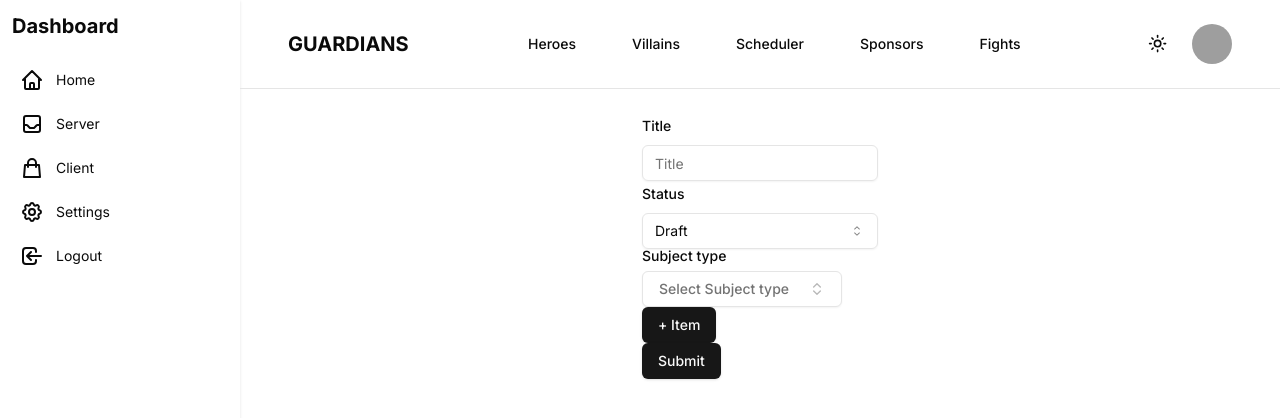
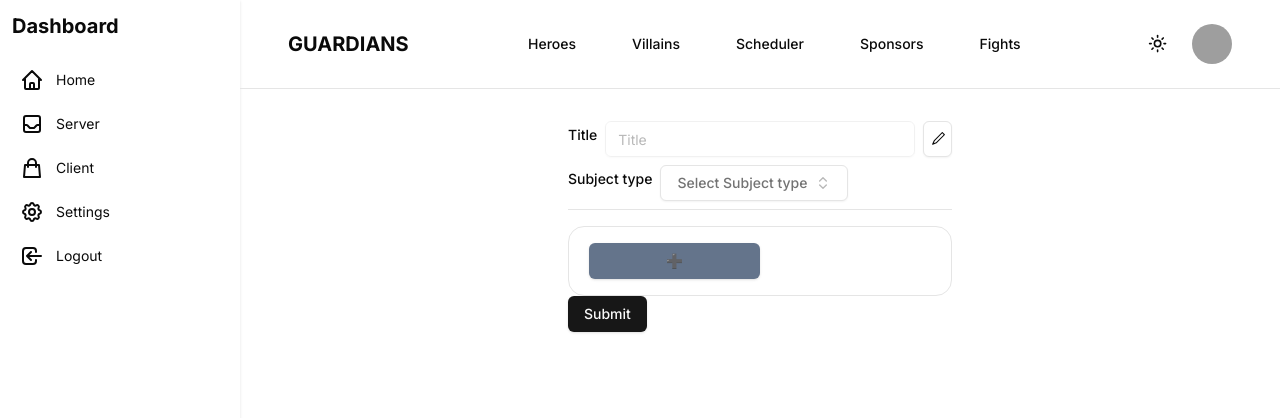
Before and after one commit to TheNaFeR02/pf_ohs, a Next.js app: page / in a window 1280 px wide. Shown: the top 418 px of the page. Built offline with nearby package versions, Linux system fonts and the light colour scheme; grey boxes are pictures that could not be loaded.

Commit message:
Fisrts stepts in new UI for questionnaire form

```diff
--- a/src/features/questionnaire_creator/components/AnswerOptionsFormField.tsx
+++ b/src/features/questionnaire_creator/components/AnswerOptionsFormField.tsx
@@ -26,8 +26,6 @@ const AnswerOptionsFormField: FunctionComponent<
 
   return (
     <div>
-      <h1 className="text-2xl font-bold">{prefix}</h1>
-      {itemValueCodingCodeInputPath}
       <div className="space-y-2">
         <FormField
           control={control}
--- a/src/features/questionnaire_creator/components/ItemsFormField.tsx
+++ b/src/features/questionnaire_creator/components/ItemsFormField.tsx
@@ -94,9 +94,7 @@ const ItemsFormField: FunctionComponent<ItemsFormFieldProps> = ({
 
   return (
     <div>
-      <h1 className="text-2xl font-bold">{prefix}</h1>
-
-      <div className="space-y-2">
+      <div className="space-y-4">
         {/* <FormField
           control={control}
           name={itemLinkIdInputPath}
@@ -114,7 +112,6 @@ const ItemsFormField: FunctionComponent<ItemsFormFieldProps> = ({
             </FormItem>
           )}
         /> */}
-
         <FormField
           control={control}
           name={itemTextInputPath}
@@ -122,11 +119,16 @@ const ItemsFormField: FunctionComponent<ItemsFormFieldProps> = ({
             <FormItem>
               <FormLabel>Text</FormLabel>
               <FormControl>
-                <Input placeholder="Text" {...field}
-                onBlur={()=>{
-                  setValue(itemLinkIdInputPath, prefix.replace(/item\./g, "").slice(0, -1))
-                }
-                }/>
+                <Input
+                  placeholder="Text"
+                  {...field}
+                  onBlur={() => {
+                    setValue(
+                      itemLinkIdInputPath,
+                      prefix.replace(/item\./g, "").slice(0, -1)
+                    );
+                  }}
+                />
               </FormControl>
               <FormMessage />
             </FormItem>
@@ -159,19 +161,18 @@ const ItemsFormField: FunctionComponent<ItemsFormFieldProps> = ({
         />
 
         {watchType === "choice" && (
-          <div className="flex flex-row space-x-4">
-            <Button type="button" onClick={() => addNewAnswerOption()}>
-              + Option
-            </Button>
+          <div>
             <br />
+            <div className="grid md:grid-cols-2 space-x-4 w-full space-y-2">
               {answerOptionFields.map((field, index) => (
                 <div key={field.id}>
                   <Button
+                    className="bg-rose-400"
                     type="button"
                     variant="destructive"
                     onClick={() => removeAnswerOption(index)}
                   >
-                  - Option
+                    ➖
                   </Button>
                   <AnswerOptionsFormField
                     prefix={`${prefix}answerOption.${index}.`}
@@ -179,20 +180,27 @@ const ItemsFormField: FunctionComponent<ItemsFormFieldProps> = ({
                   />
                 </div>
               ))}
+              <Button
+                className="bg-green-400"
+                type="button"
+                onClick={() => addNewAnswerOption()}
+              >
+                ➕
+              </Button>
+            </div>
           </div>
         )}
         {watchType === "group" && (
-          <div className="flex flex-row space-x-4">
-            <Button onClick={() => addNewItem()}>+ .Item</Button>
+          <div className="grid md:grid-cols-2 space-x-4 w-full space-y-2">
             {itemFields.map((field, index) => (
               <div key={field.id}>
-                group item {index}
                 <Button
+                  className="bg-orange-400"
                   type="button"
                   variant="destructive"
                   onClick={() => removeItem(index)}
                 >
-                  - .item
+                  ➖
                 </Button>
                 <ItemsFormField
                   prefix={`${prefix}item.${index}.`}
@@ -202,9 +210,19 @@ const ItemsFormField: FunctionComponent<ItemsFormFieldProps> = ({
                 />
               </div>
             ))}
+            <Button
+              className="bg-blue-400"
+              type="button"
+              onClick={() => addNewItem()}
+            >
+              ➕
+            </Button>
           </div>
         )}
       </div>
+      <br />
+      <hr />
+      <br />
     </div>
   );
 };
--- /dev/null
+++ b/src/features/questionnaire_creator/components/PreviewQuestionnaireForm.tsx
@@ -0,0 +1,196 @@
+"use client";
+import { Questionnaire } from "@/types/Questionnaire";
+import React, { FunctionComponent } from "react";
+import { useFormContext, useFieldArray } from "react-hook-form";
+import {
+  FormField,
+  FormItem,
+  FormLabel,
+  FormControl,
+  FormDescription,
+  FormMessage,
+} from "@/components/ui/form";
+import { Input } from "@/components/ui/input";
+import formatTextToUrl from "../utils/formatTextToUrl";
+import { Label } from "@radix-ui/react-dropdown-menu";
+import { ChevronRightIcon, Pencil1Icon } from "@radix-ui/react-icons";
+import { Button } from "@/components/ui/button";
+import {
+  Command,
+  CommandEmpty,
+  CommandGroup,
+  CommandInput,
+  CommandItem,
+  CommandList,
+} from "@/components/ui/command";
+import { cn } from "@/lib/utils";
+import {
+  Popover,
+  PopoverTrigger,
+  PopoverContent,
+} from "@radix-ui/react-popover";
+import { ChevronsUpDown, Check } from "lucide-react";
+import subjectTypesCodeDisplay from "../constants/subjectTypesCodeDisplay";
+import ItemsFormField from "./ItemsFormField";
+
+const PreviewQuestionnaireForm: FunctionComponent = () => {
+  const { control, watch, setValue } = useFormContext<Questionnaire>();
+
+  const [titleDisabled, setTitleDisabled] = React.useState(true);
+
+  const {
+    fields: itemFields,
+    append: itemAppend,
+    remove: itemRemove,
+  } = useFieldArray({
+    control,
+    name: "item",
+  });
+
+  const addNewItem = () => {
+    itemAppend({
+      linkId: "",
+      text: "",
+      type: "string",
+      answerOption: [],
+    });
+  };
+
+  const removeItem = (index: number) => {
+    itemRemove(index);
+  };
+
+  return (
+    <div className="w-full min-w-96">
+      <div className="border-b pb-2 border-stroke">
+        <FormField
+          control={control}
+          name="title"
+          render={({ field }) => (
+            <FormItem className="flex flex-row items-center space-x-2">
+              <FormLabel>Title</FormLabel>
+              <FormControl>
+                <Input
+                  placeholder="Title"
+                  {...field}
+                  disabled={titleDisabled}
+                  onBlur={() => setTitleDisabled(true)}
+                  onChange={(e) => {
+                    field.onChange(e);
+                    setValue(
+                      "url",
+                      formatTextToUrl(
+                        e.target.value,
+                        "http://hl7.org/fhir/Questionnaire/"
+                      )
+                    );
+                  }}
+                />
+              </FormControl>
+              <Button
+                type="button"
+                variant="outline"
+                size="icon"
+                onClick={() => setTitleDisabled(!titleDisabled)}
+              >
+                <Pencil1Icon className="h-4 w-4" />
+              </Button>
+              <FormMessage />
+            </FormItem>
+          )}
+        />
+        <FormField
+          control={control}
+          name="subjectType"
+          render={({ field }) => (
+            <FormItem className="flex flex-row items-center space-x-2">
+              <FormLabel>Subject type</FormLabel>
+              <Popover>
+                <PopoverTrigger asChild>
+                  <FormControl className="flex flex-row items-center space-x-2">
+                    <Button
+                      variant="outline"
+                      role="combobox"
+                      className={cn(
+                        "justify-between",
+                        !field.value && "text-muted-foreground"
+                      )}
+                    >
+                      {field.value
+                        ? subjectTypesCodeDisplay.find(
+                            (subjectType) => subjectType.code === field.value
+                          )?.display
+                        : "Select Subject type"}
+                      <ChevronsUpDown className="ml-2 h-4 w-4 shrink-0 opacity-50" />
+                    </Button>
+                  </FormControl>
+                </PopoverTrigger>
+                <PopoverContent className="p-0">
+                  <Command>
+                    <CommandInput placeholder="Search Subject type..." />
+                    <CommandEmpty>No Subject type found.</CommandEmpty>
+                    <CommandGroup>
+                      {subjectTypesCodeDisplay.map((subjectType) => (
+                        <CommandList key={subjectType.code}>
+                          <CommandItem
+                            value={subjectType.display}
+                            key={subjectType.code}
+                            onSelect={() => {
+                              setValue("subjectType", subjectType.code);
+                            }}
+                          >
+                            <Check
+                              className={cn(
+                                "mr-2 h-4 w-4",
+                                subjectType.code === field.value
+                                  ? "opacity-100"
+                                  : "opacity-0"
+                              )}
+                            />
+                            {subjectType.display}
+                          </CommandItem>
+                        </CommandList>
+                      ))}
+                    </CommandGroup>
+                  </Command>
+                </PopoverContent>
+              </Popover>
+              <FormMessage />
+            </FormItem>
+          )}
+        />
+      </div>
+
+      <div className="rounded-2xl border shadow-default mt-4">
+        <div className="px-5">
+          <div className="flex flex-col justify-center py-4">
+            <div className="grid md:grid-cols-2 space-x-4">
+              {itemFields.map((item, index) => (
+                <div key={item.id}>
+                  <Button
+                    type="button"
+                    variant="destructive"
+                    onClick={() => removeItem(index)}
+                  >
+                    ➖
+                  </Button>
+                  <ItemsFormField
+                    prefix={`item.${index}.`}
+                    watch={watch}
+                    setValue={setValue}
+                    control={control}
+                  />
+                </div>
+              ))}
+              <Button type="button" className="bg-slate-500" onClick={addNewItem}>
+                ➕
+              </Button>
+            </div>
+          </div>
+        </div>
+      </div>
+    </div>
+  );
+};
+
+export default PreviewQuestionnaireForm;
--- a/src/features/questionnaire_creator/components/QuestionnaireForm.tsx
+++ b/src/features/questionnaire_creator/components/QuestionnaireForm.tsx
@@ -6,6 +6,7 @@ import { Button } from "@/components/ui/button";
 import { zodResolver } from "@hookform/resolvers/zod";
 import { useForm } from "react-hook-form";
 import { questionnaireSchema, Questionnaire } from "@/types/Questionnaire";
+import PreviewQuestionnaireForm from "./PreviewQuestionnaireForm";
 
 const QuestionnaireForm = () => {
   const form = useForm<Questionnaire>({
@@ -26,12 +27,13 @@ const QuestionnaireForm = () => {
   };
 
   return (
-    <Form {...form}>
-      <form onSubmit={form.handleSubmit(onSubmit)}>
-        <QuestionnaireFormField />
-        <Button type="submit">Submit</Button>
-      </form>
-    </Form>
+      <Form {...form}>
+        <form onSubmit={form.handleSubmit(onSubmit)}>
+          {/* <QuestionnaireFormField /> */}
+          <PreviewQuestionnaireForm />
+          <Button type="submit">Submit</Button>
+        </form>
+      </Form>
   );
 };
 
--- a/src/features/questionnaire_creator/components/QuestionnaireFormField.tsx
+++ b/src/features/questionnaire_creator/components/QuestionnaireFormField.tsx
@@ -66,8 +66,6 @@ const QuestionnaireFormField: FunctionComponent = () => {
   const removeItem = (index: number) => {
     itemRemove(index);
   };
-
-  const watchTitle = watch("title");
 
   return (
     <div>
@@ -257,13 +255,12 @@ const QuestionnaireFormField: FunctionComponent = () => {
 
       {itemFields.map((item, index) => (
         <div key={item.id}>
-          Item {index}
           <Button
             type="button"
             variant="destructive"
             onClick={() => removeItem(index)}
           >
-            - Item
+            ➖
           </Button>
           <ItemsFormField
             prefix={`item.${index}.`}
@@ -273,8 +270,8 @@ const QuestionnaireFormField: FunctionComponent = () => {
           />
         </div>
       ))}
-      <Button type="button" onClick={addNewItem}>
-        + Item
+      <Button type="button"  onClick={addNewItem}>
+        ➕
       </Button>
     </div>
   );
```
Also changed, not shown: src/features/questionnaire_creator/README.md. Lines whose indentation alone changed are shown as unchanged.
